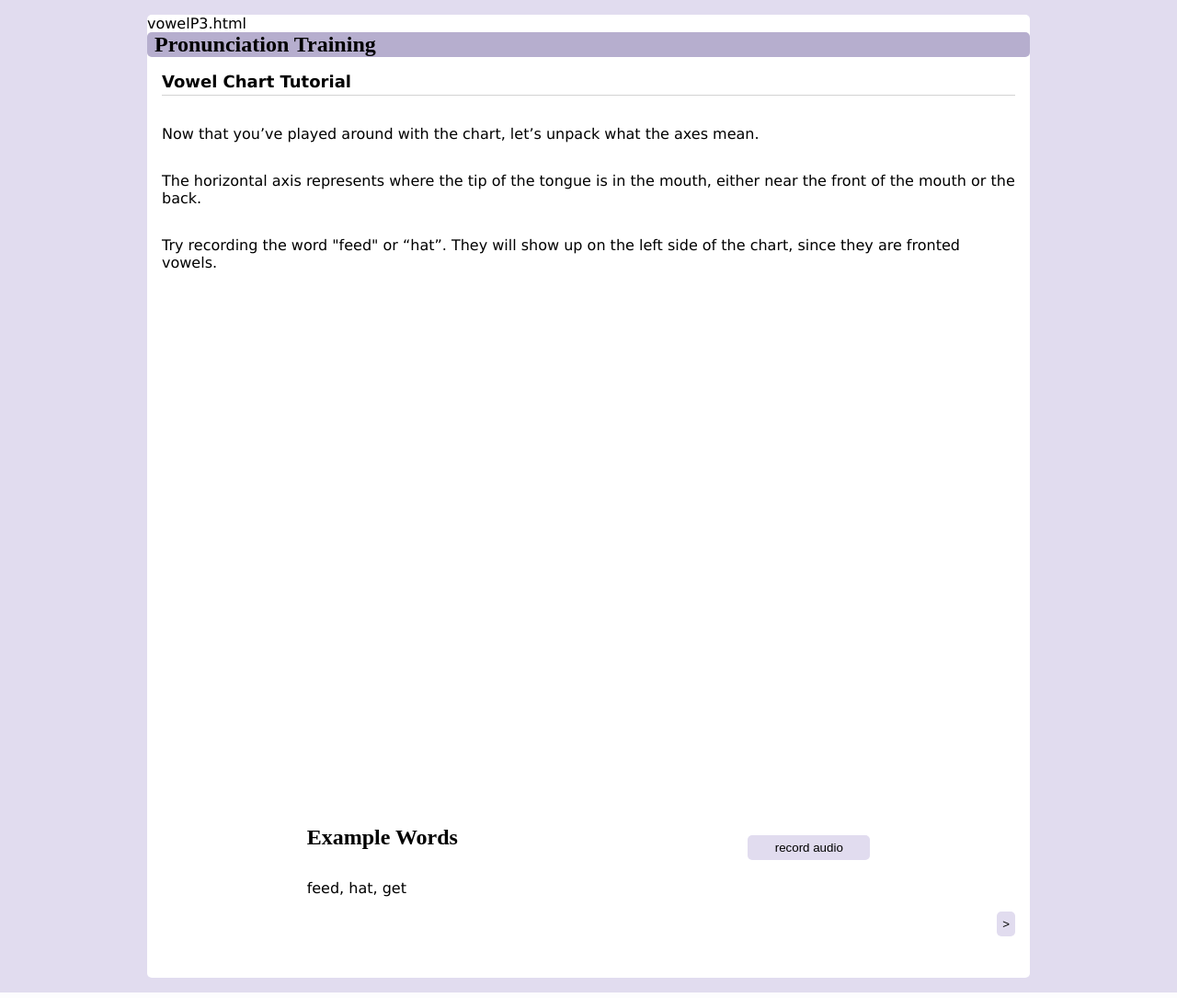
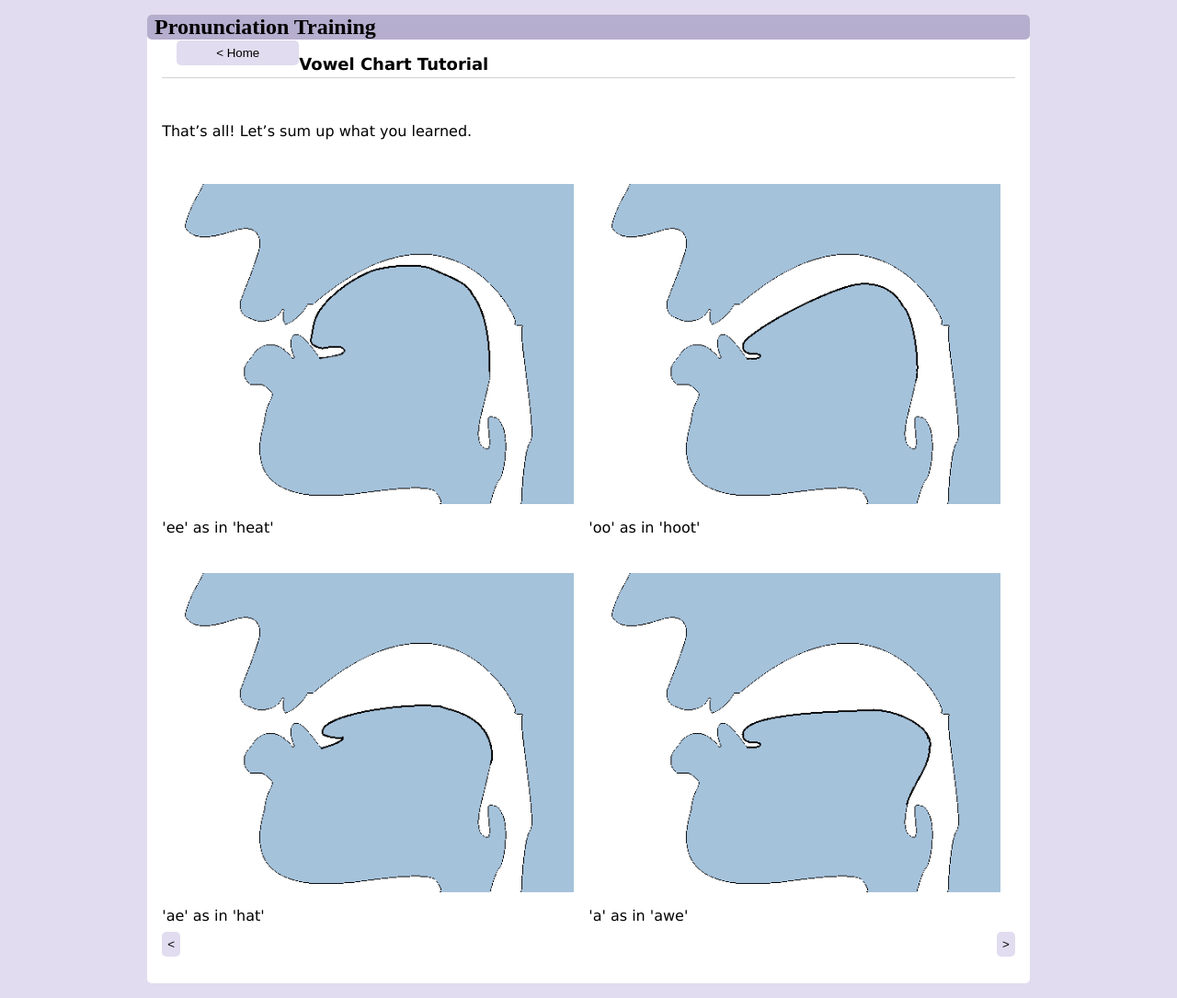
Before and after one commit to garlicrybread/showAndTell-Interspeech2024, a Flask app: template flaskr/templates/tutorial/vowelP6.html in a window 1280 px wide. Shown: the whole page at 92% size. Run offline with Flask 3, Linux system fonts and the light colour scheme; the template is opened without the code that fills it, so the values that code supplies are empty.

```diff
--- a/flaskr/static/js/vwlTutorial.js
+++ b/flaskr/static/js/vwlTutorial.js
@@ -26,6 +26,22 @@ if (hasQueryParam('vowelP4')) {
     const tutP4Btn = document.getElementById('tutP4Btn');
     tutP4Btn.addEventListener('click', function () {
         toggleText('tutP4Btn','tutP4')
+    });
+}
+if (hasQueryParam('vowelP5')) {
+    document.addEventListener('DOMContentLoaded', (event) => {
+         const svgId = 'tutP5';
+         drawVowelChart(svgId); // Change 'pair1' to the ID of the first tab content
+         var spaPath = `/Users/hearth/PycharmProjects/showAndTell-SP24/flaskr/static/participantData/spaM0/${svgId}0/spaM0-${svgId}`;
+         var data = `{"gotAudio": "${spaPath}0-p0.wav"}`;
+         audioToJson(data,svgId,true);
+         spaPath = `/Users/hearth/PycharmProjects/showAndTell-SP24/flaskr/static/participantData/spaM0/${svgId}1/spaM0-${svgId}`;
+         data = `{"gotAudio": "${spaPath}1-p1.wav"}`;
+         audioToJson(data,svgId,true);
+    });
+    const tutP5Btn = document.getElementById('tutP5Btn');
+    tutP5Btn.addEventListener('click', function () {
+        toggleText('tutP5Btn','tutP5')
     });
 }
 
--- a/flaskr/templates/tutorial/vowelP6.html
+++ b/flaskr/templates/tutorial/vowelP6.html
@@ -1,42 +1,65 @@
-vowelP3.html<!-- Template: auth/login.html -->
+<!-- Template: auth/login.html -->
 {% extends 'base.html' %}
 
 {% block header %}
+    <div class="flex-col-left">
+        <input type="button" class="nav-btn" id="homeNavBtn" value="< Home" >
+    </div>
     <h2>{% block title %}Vowel Chart Tutorial{% endblock %}</h2>
+    <link rel="stylesheet" href="{{ url_for('static', filename='css/tutorial.css') }}">
 {% endblock %}
 
 {% block content %}
-<form method="post">
+    <div class="flex-row">
+        <div class="flex-row">
             <p>
-        Now that you’ve played around with the chart, let’s unpack what the axes mean.
+                That’s all! Let’s sum up what you learned.
             </p>
-    <p>
-        The horizontal axis represents where the tip of the tongue is in the mouth, either near the front of the mouth
-        or the back.
-    </p>
-    <p>
-       Try recording the word "feed" or “hat”. They will show up on the left side of the chart, since they are fronted
-        vowels.
-    </p>
-    <p></p>
-    <div class="flex-col">
-        <svg width=75% length="auto" viewBox="0,0,400,300"></svg>
+
         </div>
         <div class="flex-col">
             <div class="flex-row">
-            <h1>Example Words</h1>
-            <p>feed, hat, get</p>
+                <div class="flex-row">
+                    <img src="{{ url_for('static', filename='images/frontHigh-faceCutaway.png') }}"
+                         alt="tongue height for front high vowel"
+                         onclick="playSound('frontHigh')">
+                    <label>'ee' as in 'heat'</label>
+                    <audio id="frontHigh" src="{{ url_for('static', filename='audio/frontHigh.wav') }}"></audio>
                 </div>
-        <input type="button" value="record audio">
+                <div class="flex-row">
+                    <img src="{{ url_for('static', filename='images/frontLow-faceCutaway.png') }}"
+                         alt="tongue height for front low vowel"
+                         onclick="playSound('frontLowImg')">
+                    <label>'ae' as in 'hat' </label>
+                    <audio id="frontLowImg" src="{{ url_for('static', filename='audio/frontLow.wav') }}"></audio>
                 </div>
-    <div class="flex-col-right">
-        <input type="button" class="next-btn" value=">" idnum="" >
+                <input type="button" class="back-btn" value="<" onclick="navigateToRoute('tutorial/vowelP1')">
             </div>
-
-
-
-
-    <script src="https://d3js.org/d3.v6.min.js"></script>
-    <script type="module" src="../../static/js/vwlChart.js"></script>
-</form>
+            <div class="flex-row vowel-chart">
+                <div id="message"></div>
+                <div class="flex-col vowel-chart">
+                    <svg id="svg-tutP2" width=100% length="auto" viewBox="0,0,400,300"></svg>
+                </div>
+            </div>
+            <div class="flex-row">
+                <div class="flex-row">
+                    <img src="{{ url_for('static', filename='images/backHigh-faceCutaway.png') }}"
+                         alt="tongue height for back high vowel"
+                         onclick="playSound('backHigh')">
+                    <audio id="backHigh" src="{{ url_for('static', filename='audio/backHigh.wav') }}"></audio>
+                    <label>'oo' as in 'hoot'</label>
+                </div>
+                <div class="flex-row">
+                    <img src="{{ url_for('static', filename='images/backLow-faceCutaway.png') }}"
+                         alt="tongue height for back low vowel"
+                         onclick="playSound('backLowImg')">
+                    <label>'a' as in 'awe'</label>
+                    <audio id="backLowImg" src="{{ url_for('static', filename='audio/backLow.wav') }}"></audio>
+                </div>
+                <input type="button" class="next-btn" value=">" onclick="navigateToRoute('tutorial/vowelP3')">
+            </div>
+        </div>
+    </div>
+    <div id="message"></div>
+    <script type="module" src="{{ url_for('static', filename='js/vwlTutorial.js') }}"></script>
 {% endblock %}
```
Also changed, not shown: flaskr/templates/tutorial/vowelP5.html (+29 -25 lines), 1 other file. Lines whose indentation alone changed are shown as unchanged.
